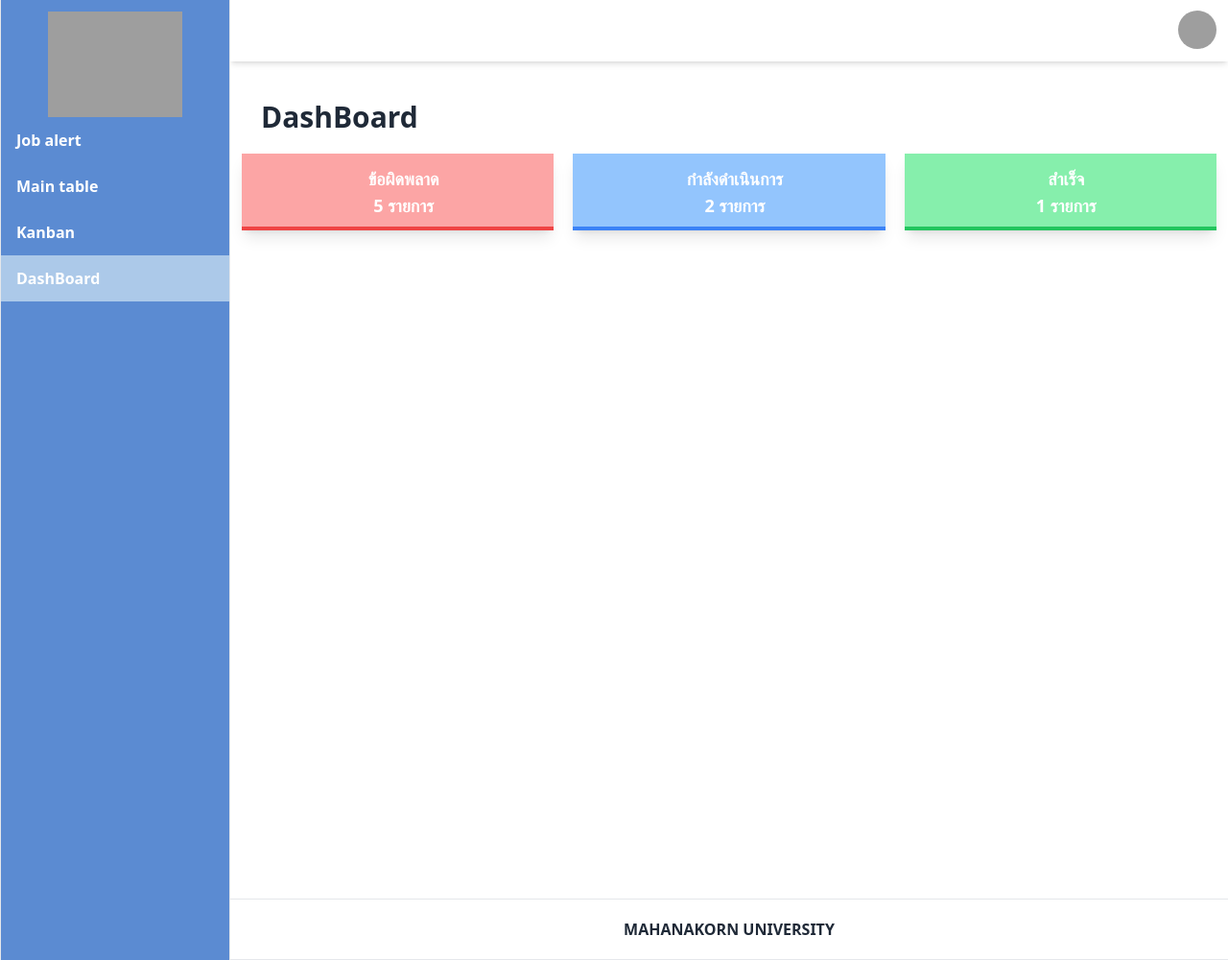
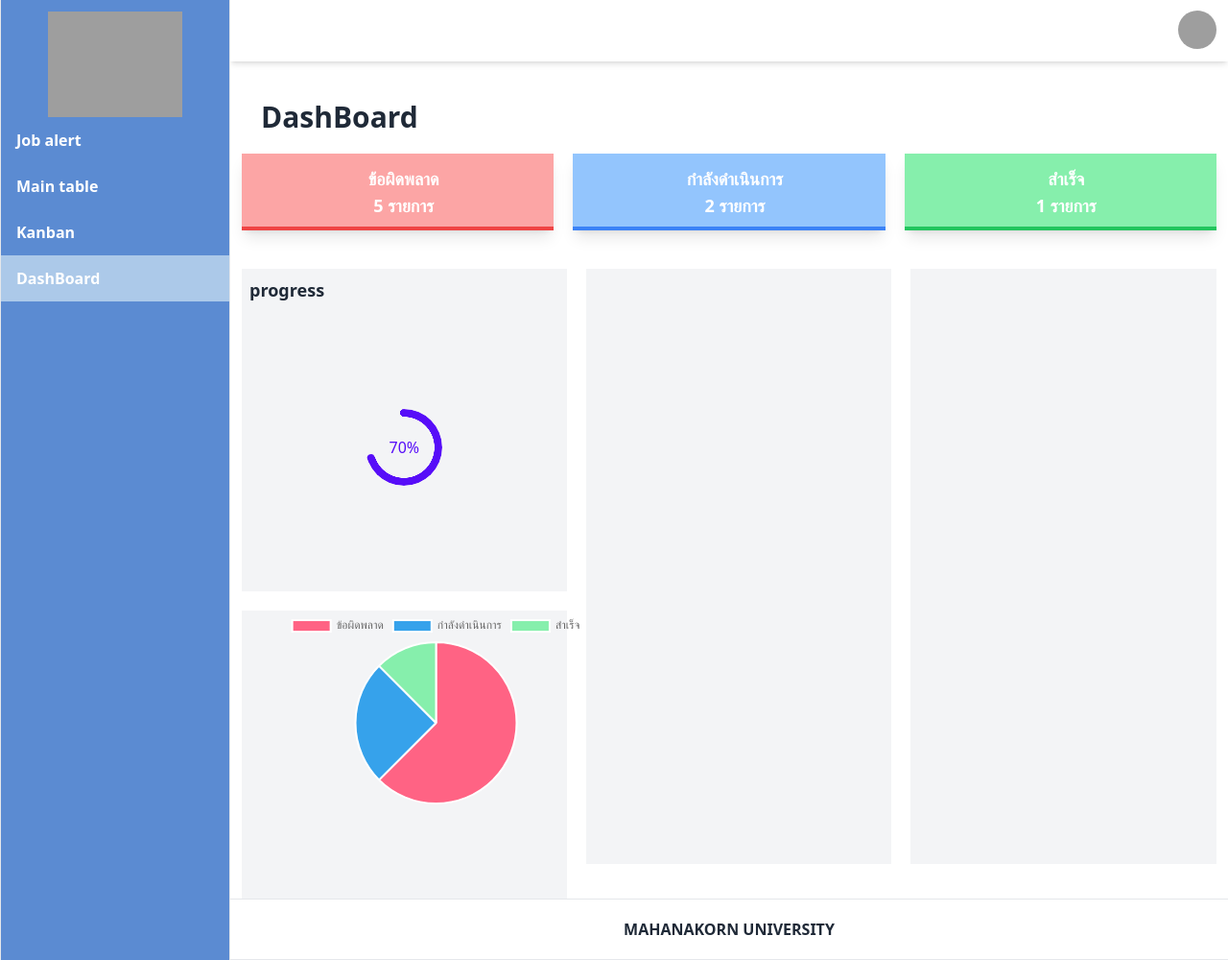
Before and after one commit to sunlight074/django, a Django app: page /dashboard/ in a window 1280 px wide. Shown: the whole page at 96% size. Run offline with Django 4.2, Linux system fonts and the light colour scheme; a map, chart or similar area stays blank; some libraries are stand-ins or nearby versions; grey boxes are pictures that could not be loaded.

Commit message:
update Chart

```diff
--- a/mywebsite/necsproject/template/base.html
+++ b/mywebsite/necsproject/template/base.html
@@ -7,6 +7,9 @@
         <link href="https://cdn.jsdelivr.net/npm/daisyui@2.51.5/dist/full.css" rel="stylesheet" type="text/css" />
         <title> {% block title %} Necsproject {% endblock title %}</title>
         <script src="https://cdn.tailwindcss.com"></script>
+        <!--Chart js-->
+        <script src="https://cdnjs.cloudflare.com/ajax/libs/Chart.js/2.8.0/Chart.min.js" integrity="sha256-Uv9BNBucvCPipKQ2NS9wYpJmi8DTOEfTA/nH2aoJALw=" crossorigin="anonymous"></script>
+        <link rel="stylesheet" href="https://cdnjs.cloudflare.com/ajax/libs/Chart.js/2.8.0/Chart.min.css" integrity="sha256-aa0xaJgmK/X74WM224KMQeNQC2xYKwlAt08oZqjeF0E=" crossorigin="anonymous" />
         {% load static %}
     </head>
     <body>
--- a/mywebsite/necsproject/template/dashboard.html
+++ b/mywebsite/necsproject/template/dashboard.html
@@ -22,4 +22,43 @@
         </div>
     </div>
 
+    <div class="flex space-x-5 mt-10">
+        <div class="w-1/3 space-y-5">
+            <div>
+                <div class="bg-gray-100 pt-2 pl-2 text-lg font-semibold">progress</div>
+                <div class="bg-gray-100 h-[300px] flex justify-center items-center">
+                    <div class="radial-progress text-primary" style="--value:70">70%</div>
+                </div>
+            </div>
+            <div class="bg-gray-100 h-[300px]">
+                <canvas id="pie"></canvas>
+            </div>
+        </div>
+        <div class="w-1/3 bg-gray-100 h-[620px]">
+            <canvas id="bar"></canvas>
+        </div>
+        <div class="w-1/3 bg-gray-100 h-[620px]">
+            <canvas id="point"></canvas>
+        </div>
+    </div>
+
+    <script>
+        new Chart(document.getElementById('pie').getContext('2d'),{
+            type:'pie',
+            data : {
+                labels :['ข้อผิดพลาด','กำลังดำเนินการ','สำเร็จ'],
+                datasets : [{
+                    label :'ข้อมูล',
+                    data : [5,2,1],
+                    backgroundColor : [
+                        'rgb(255,99,132)',
+                        'rgb(54,162,235)',
+                        'rgb(134,239,172)'
+                    ],
+                    hoverOffset :4
+                }]
+            }
+        })
+    </script>
+
 {% endblock content %}
```
